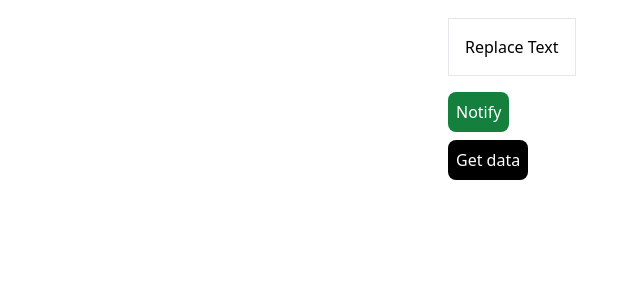
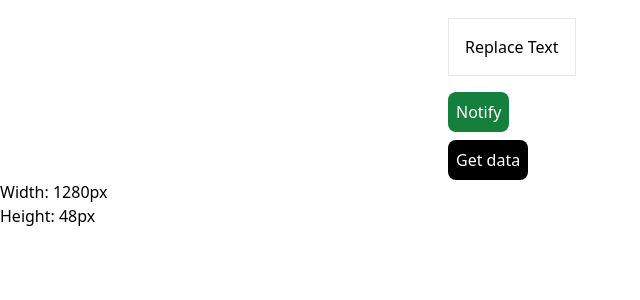
Before and after one commit to Sayemahamed/htmx, a Django app: page /alpine/sandbox in a window 1280 px wide. Shown: the part 408-708 px from the top of the page, without its empty margins (0-640 px from the left). Run offline with Django 5.2, Linux system fonts and the light colour scheme.

Commit message:
trying resize plugins

```diff
--- /dev/null
+++ b/static/resize.Alpine.min.js
@@ -0,0 +1 @@
+(()=>{function u(e){e.directive("resize",e.skipDuringClone((t,{value:i,expression:n,modifiers:o},{evaluateLater:r,cleanup:h})=>{let f=r(n),s=(z,m)=>{f(()=>{},{scope:{$width:z,$height:m}})},v=o.includes("document")?b(s):a(t,s);h(()=>v())}))}function a(e,t){let i=new ResizeObserver(n=>{let[o,r]=c(n);t(o,r)});return i.observe(e),()=>i.disconnect()}var d,l=new Set;function b(e){return l.add(e),d||(d=new ResizeObserver(t=>{let[i,n]=c(t);l.forEach(o=>o(i,n))}),d.observe(document.documentElement)),()=>{l.delete(e)}}function c(e){let t,i;for(let n of e)t=n.borderBoxSize[0].inlineSize,i=n.borderBoxSize[0].blockSize;return[t,i]}document.addEventListener("alpine:init",()=>{window.Alpine.plugin(u)});})();
--- a/templates/base.html
+++ b/templates/base.html
@@ -6,6 +6,7 @@
     <meta charset="UTF-8">
     <meta name="viewport" content="width=device-width, initial-scale=1.0">
     <title>HTMX Crash Course</title>
+    <script src="{% static 'resize.Alpine.min.js' %}" defer></script>
     <script src="{% static 'server.min.js' %}"></script>
     <script src="{% static 'client.min.js' %}" defer></script>
     <script src="{% static '3.4.5.js' %}"></script>
--- a/templates/sandbox.html
+++ b/templates/sandbox.html
@@ -64,4 +64,9 @@
         <button class="mt-2 bg-black text-white p-2 rounded-lg" x-on:click="console.log($data)">Get data</button>
     </div>
 </div>
+
+<div x-data="{ width: 0, height: 0 }" x-resize="width = $width; height = $height">
+    <p x-text="'Width: ' + width + 'px'"></p>
+    <p x-text="'Height: ' + height + 'px'"></p>
+</div>
 {% endblock %}
```
